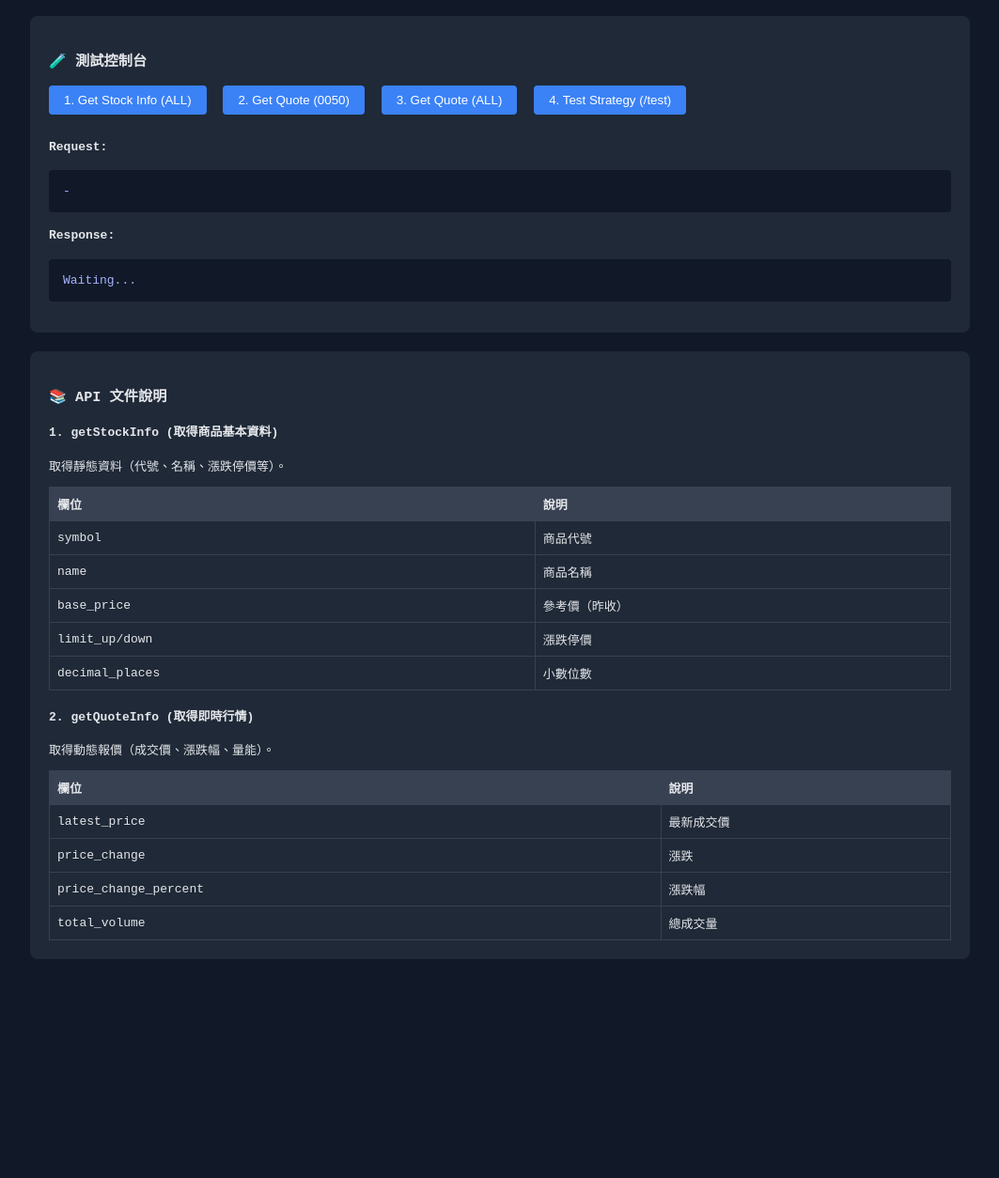
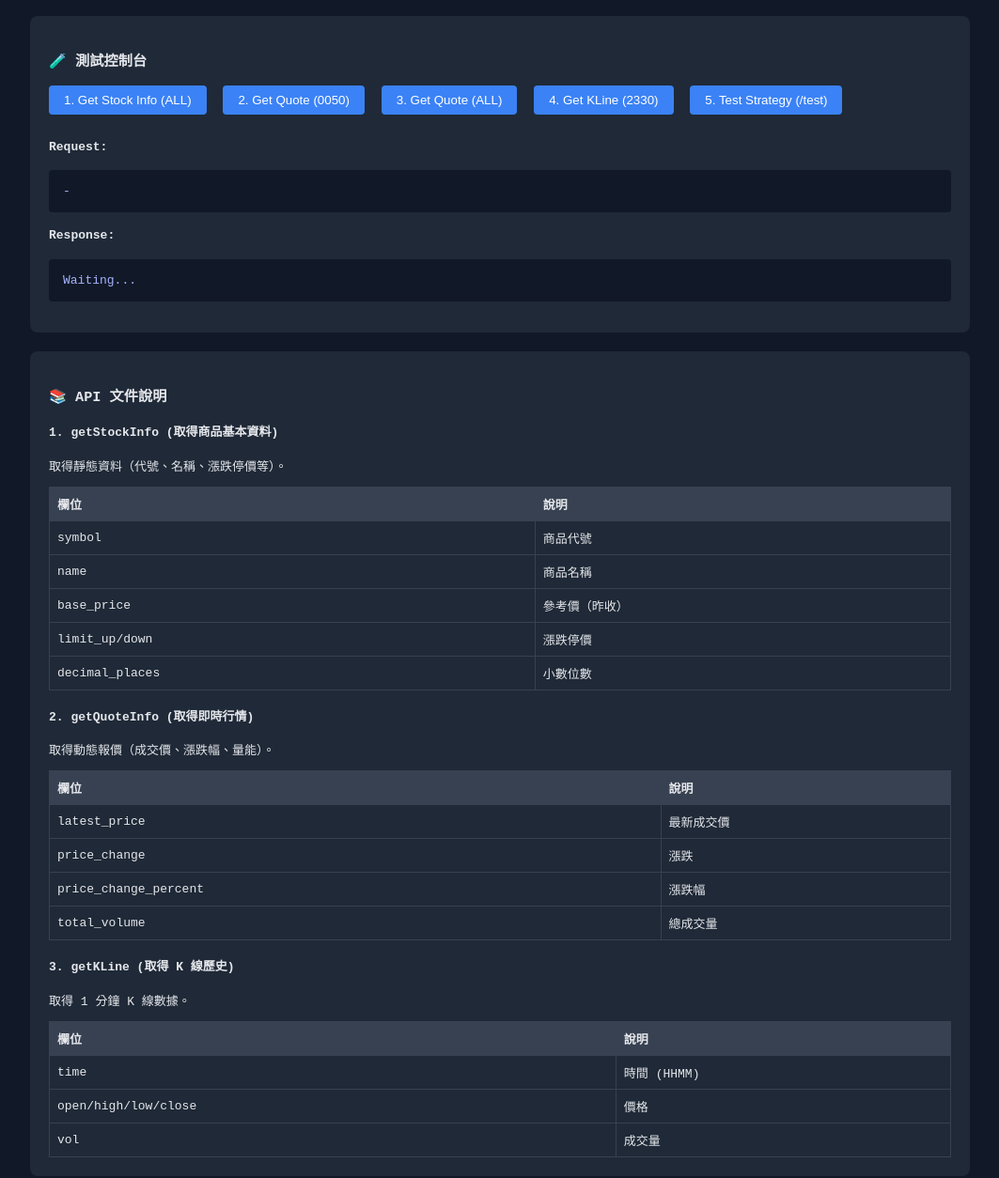
Before and after one commit to aiaiautorun/futu-lite-demo, a plain HTML site: page test_api.html in a window 1280 px wide. Shown: the part 226-1480 px from the top of the page at 94% size, without its empty margins (108-1171 px from the left). Before the commit the page ends 1295 px from the top, so only its background shows below. Drawn offline with Linux system fonts and the light colour scheme.

Commit message:
feat: add getKLine to test_api.html

```diff
--- a/test_api.html
+++ b/test_api.html
@@ -33,7 +33,8 @@
             <button class="btn" onclick="sendReq('getStockInfo', 'all')">1. Get Stock Info (ALL)</button>
             <button class="btn" onclick="sendReq('getQuoteInfo', ['0050'])">2. Get Quote (0050)</button>
             <button class="btn" onclick="sendReq('getQuoteInfo', ['all'])">3. Get Quote (ALL)</button>
-            <button class="btn" onclick="sendTestStrategy()">4. Test Strategy (/test)</button>
+            <button class="btn" onclick="sendKLine('2330')">4. Get KLine (2330)</button>
+            <button class="btn" onclick="sendTestStrategy()">5. Test Strategy (/test)</button>
 
             <div style="margin-top: 15px;">
                 <h4>Request:</h4>
@@ -66,6 +67,15 @@
                 <tr><td>price_change_percent</td><td>漲跌幅</td></tr>
                 <tr><td>total_volume</td><td>總成交量</td></tr>
             </table>
+
+            <h4>3. getKLine (取得 K 線歷史)</h4>
+            <p>取得 1 分鐘 K 線數據。</p>
+            <table>
+                <tr><th>欄位</th><th>說明</th></tr>
+                <tr><td>time</td><td>時間 (HHMM)</td></tr>
+                <tr><td>open/high/low/close</td><td>價格</td></tr>
+                <tr><td>vol</td><td>成交量</td></tr>
+            </table>
         </div>
     </div>
 
@@ -95,6 +105,13 @@
             callApi(url, payload);
         }
 
+        function sendKLine(symbol) {
+            const url = document.getElementById('apiUrl').value;
+            // Use today's date or empty to let server decide
+            const payload = { "apiType": "getKLine", "date": "today", "symbol": symbol, "type": "1m" };
+            callApi(url, payload);
+        }
+
         function sendTestStrategy() {
             let url = document.getElementById('apiUrl').value;
             // Handle relative or absolute URL to find /test endpoint
```
